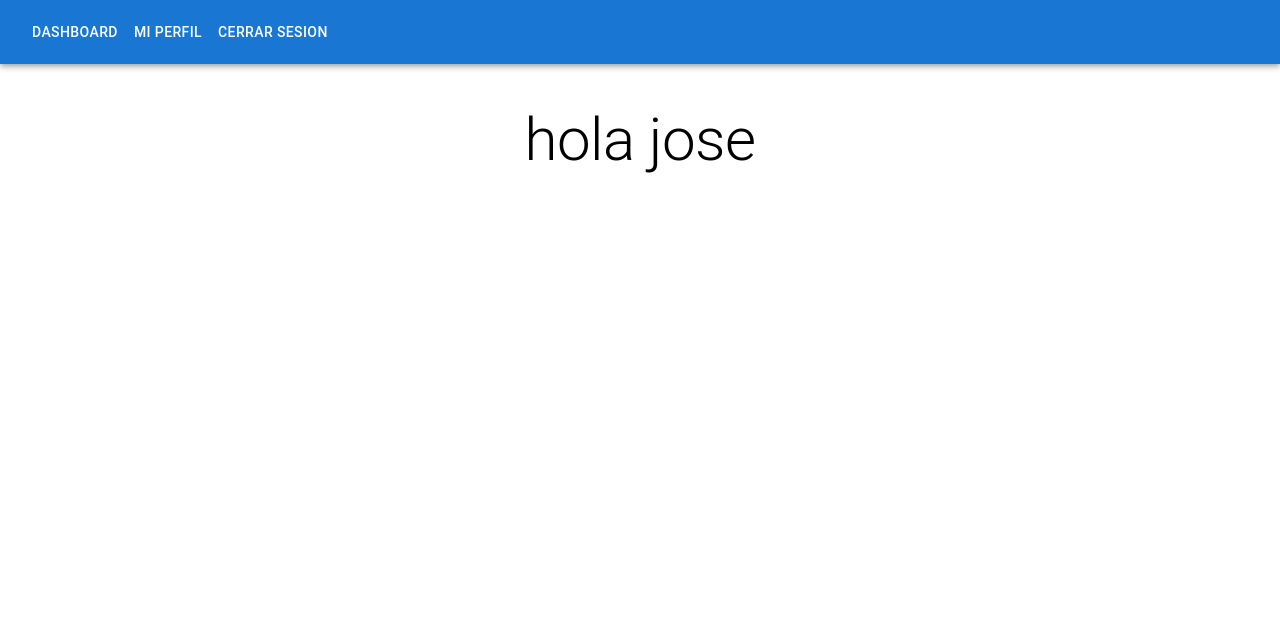
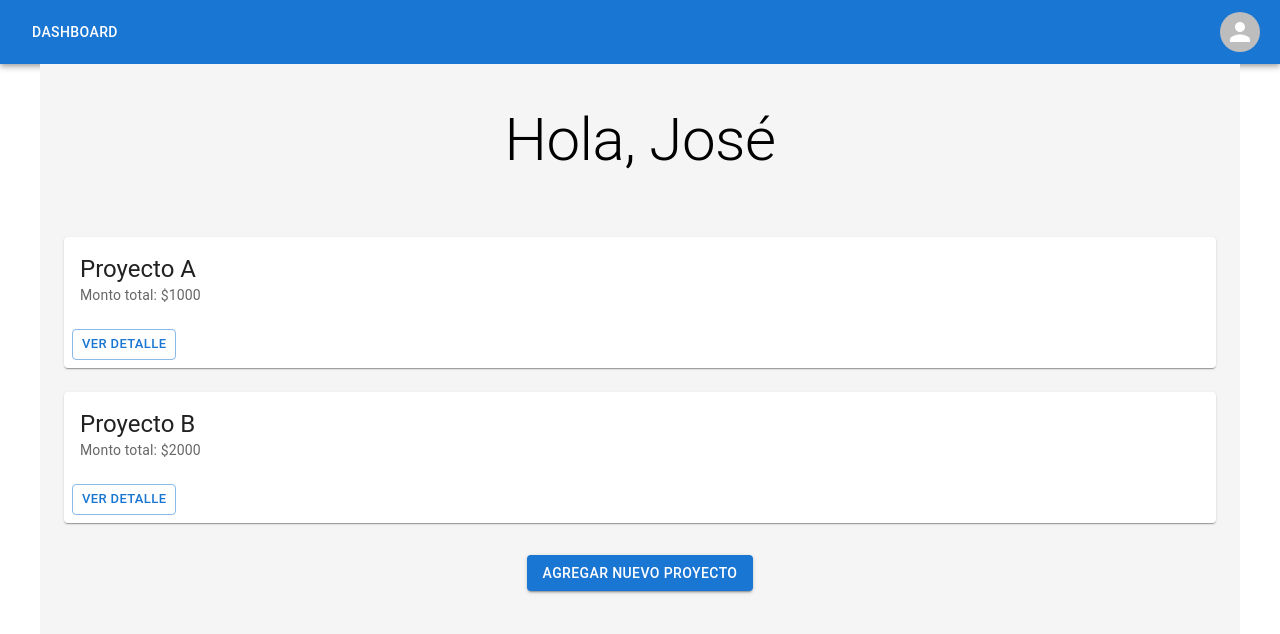
Before and after one commit to agusEmaUade/administrando-v2, a React (Create React App) app: page /dashboard in a window 1280 px wide. Shown: the top 634 px of the page. Built offline with nearby package versions, Linux system fonts and the light colour scheme.

Commit message:
feat: modifico menu + parcial de pantalla de usuario  lista de proyectos

```diff
--- a/src/components/navBar/navBar.js
+++ b/src/components/navBar/navBar.js
@@ -1,12 +1,27 @@
-import React from 'react';
-import { AppBar, Toolbar, Button } from '@mui/material';
+import React, { useState } from 'react';
+import { AppBar, Toolbar, Button, IconButton, Menu, MenuItem, Avatar, Box } from '@mui/material';
 import { Link } from 'react-router-dom';
 import './navBar.css'; // Archivo de estilos personalizados
 
 function NavBar() {
+  const [anchorEl, setAnchorEl] = useState(null);
+  const open = Boolean(anchorEl);
+
+  // Manejo del click en el ícono de usuario
+  const handleMenuClick = (event) => {
+    setAnchorEl(event.currentTarget);
+  };
+
+  // Manejo del cierre del menú
+  const handleClose = () => {
+    setAnchorEl(null);
+  };
+
   return (
     <AppBar position="static" className="navbar">
       <Toolbar className="navbar-toolbar">
+        {/* Dashboard alineado a la izquierda */}
+        <Box sx={{ flexGrow: 1 }}>
           <Button
             className="navbar-link"
             color="inherit"
@@ -15,22 +30,38 @@ function NavBar() {
           >
             Dashboard
           </Button>
-        <Button
-          className="navbar-link"
+        </Box>
+
+        {/* Ícono de usuario alineado a la derecha */}
+        <IconButton
+          edge="end"
           color="inherit"
-          component={Link}
-          to="/perfil"
+          onClick={handleMenuClick}
         >
-          MI Perfil
-        </Button>
-        <Button
-          className="navbar-link"
-          color="inherit"
-          component={Link}
-          to="/"
+          <Avatar></Avatar> {/* Inicial del usuario, puedes personalizarla */}
+        </IconButton>
+
+        {/* Menú desplegable */}
+        <Menu
+          anchorEl={anchorEl}
+          open={open}
+          onClose={handleClose}
+          anchorOrigin={{
+            vertical: 'top',
+            horizontal: 'right',
+          }}
+          transformOrigin={{
+            vertical: 'top',
+            horizontal: 'right',
+          }}
         >
-          Cerrar sesion
-        </Button>
+          <MenuItem onClick={handleClose} component={Link} to="/perfil">
+            Mi Perfil
+          </MenuItem>
+          <MenuItem onClick={handleClose} component={Link} to="/">
+            Cerrar sesión
+          </MenuItem>
+        </Menu>
       </Toolbar>
     </AppBar>
   );
--- a/src/pages/dashboard/dashboard.js
+++ b/src/pages/dashboard/dashboard.js
@@ -1,23 +1,65 @@
-import React from 'react';
-import {  Container, Typography, Box } from '@mui/material';
+import React, { useState } from 'react';
+import { Container, Typography, Box, Button, Card, CardContent, CardActions } from '@mui/material';
 import './dashboard.css'; // Estilos
 import NavBar from '../../components/navBar/navBar';
 
 function Dashboard() {
+  // Estado para manejar la lista de proyectos
+  const [projects, setProjects] = useState([
+    { id: 1, name: 'Proyecto A', totalAmount: 1000 },
+    { id: 2, name: 'Proyecto B', totalAmount: 2000 },
+  ]);
+
+  // Función para agregar un nuevo proyecto
+  const addNewProject = () => {
+    const newProject = {
+      id: projects.length + 1, // Genera un id incremental
+      name: `Proyecto ${String.fromCharCode(65 + projects.length)}`, // Nombre dinámico
+      totalAmount: Math.floor(Math.random() * 5000) + 1000, // Monto aleatorio
+    };
+    setProjects([...projects, newProject]); // Añade el nuevo proyecto
+  };
+
   return (
     <div>
-     <NavBar />
-     <div>
-     <Container maxWidth="lg">
-        <Box sx={{ textAlign: 'center', py: 5 }}>
-        <Typography variant="h2" component="h1" className="hero-title" gutterBottom>
-             hola jose
-            </Typography>
+      <NavBar />
+      <Container maxWidth="lg" sx={{ bgcolor: '#f5f5f5', minHeight: '100vh', py: 5 }}>
+        <Box sx={{ textAlign: 'center', pb: 5 }}>
+          <Typography variant="h2" component="h1" className="hero-title" gutterBottom>
+            Hola, José
+          </Typography>
+        </Box>
+
+        {/* Renderizar tarjetas de proyectos */}
+        {projects.map((project) => (
+          <Card key={project.id} sx={{ mb: 3 }}>
+            <CardContent>
+              <Typography variant="h5" component="div">
+                {project.name}
+              </Typography>
+              <Typography variant="body2" color="text.secondary">
+                Monto total: ${project.totalAmount}
+              </Typography>
+            </CardContent>
+            <CardActions>
+              <Button size="small" variant="outlined" color="primary">
+                Ver Detalle
+              </Button>
+            </CardActions>
+          </Card>
+        ))}
+
+        {/* Botón para agregar nuevo proyecto siempre al final */}
+        <Box sx={{ textAlign: 'center', mt: 4 }}>
+          <Button
+            variant="contained"
+            color="primary"
+            onClick={addNewProject}
+          >
+            Agregar nuevo proyecto
+          </Button>
         </Box>
       </Container>
-
-     </div>
-
     </div>
   );
 }
--- a/src/pages/login.js
+++ b/src/pages/login.js
@@ -33,7 +33,7 @@ function Login() {
 
      // Si los campos están llenos y las credenciales son correctas
      if (valid && email === 'test' && password === '1234') {
-      navigate('/dash');
+      navigate('/dashboard');
     } else if (valid) {
       alert('Usuario o contraseña incorrecta');
     }
```
Lines whose indentation alone changed are shown as unchanged.
